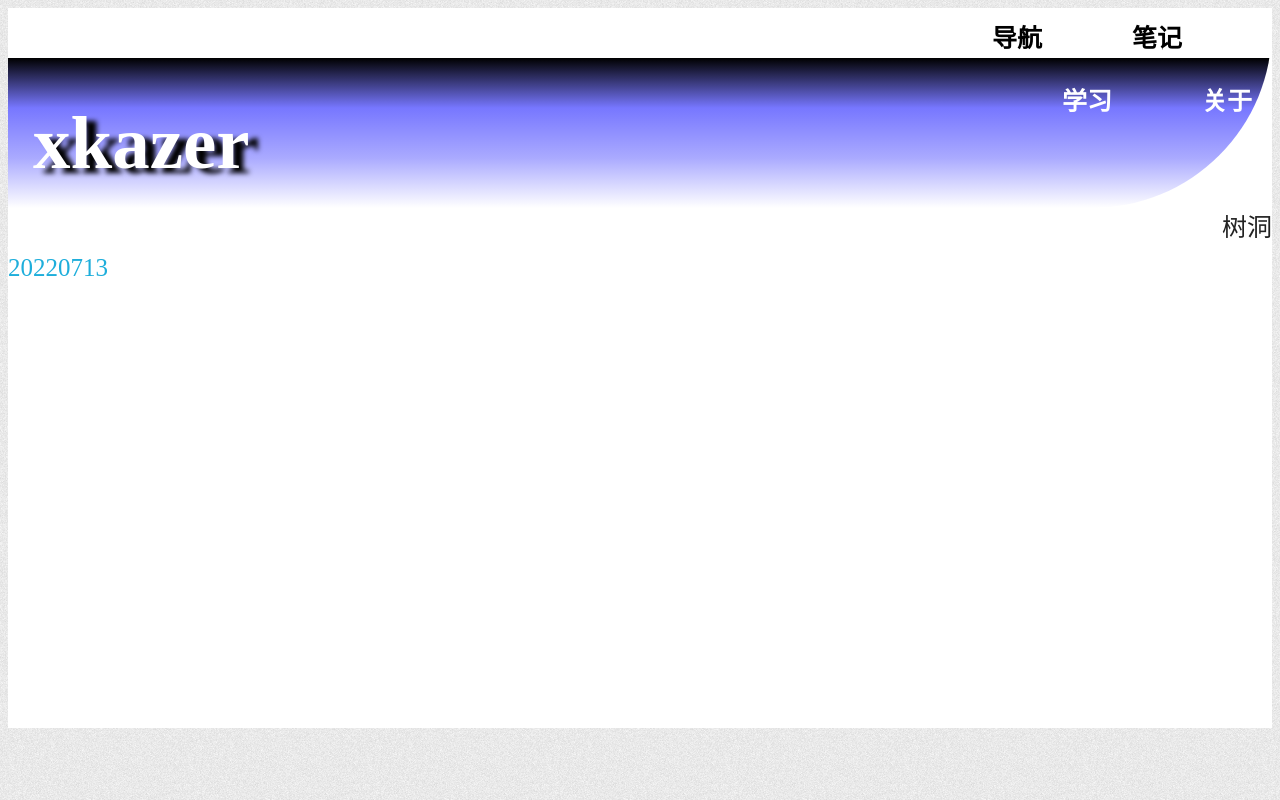
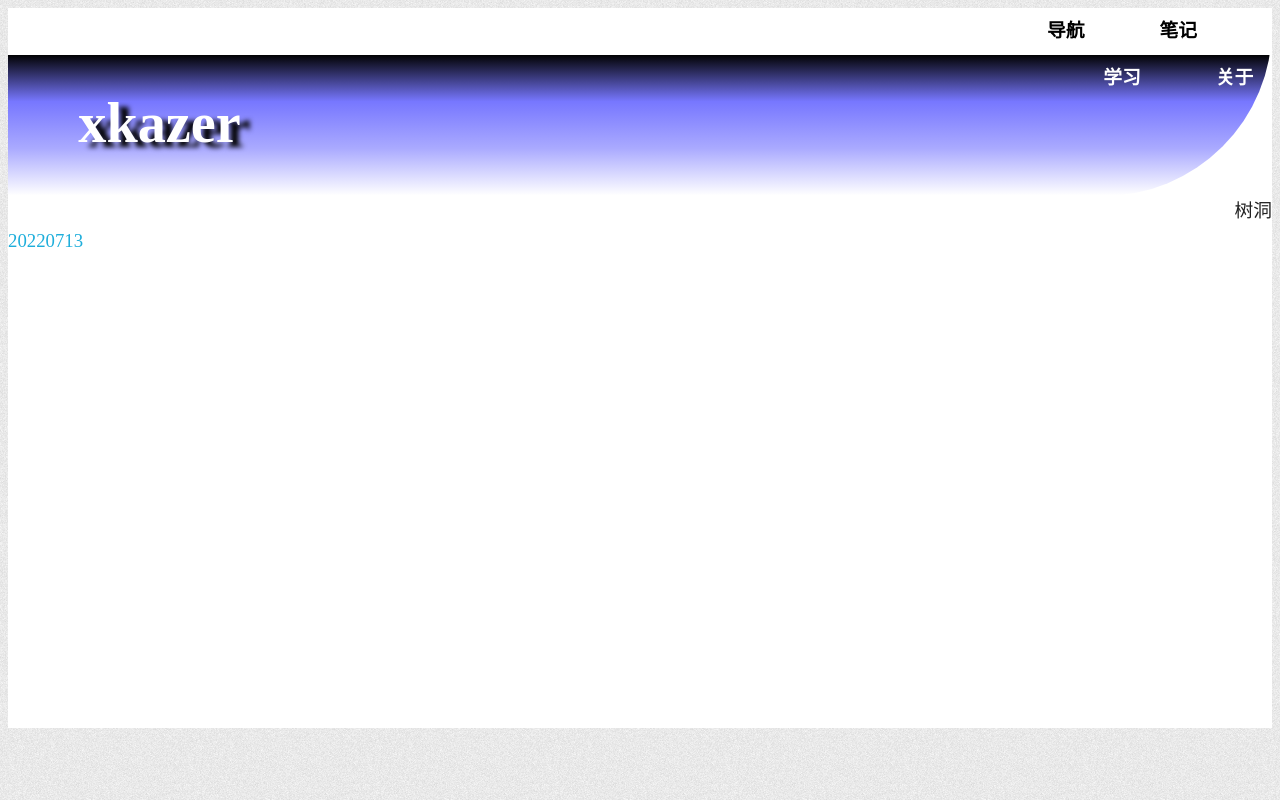
Before and after one commit to xkazer/xkazer.github.io, a website: page web/doc/hole.html in a window 1280 px wide. Drawn offline with Linux system fonts and the light colour scheme.

Commit message:
[Opt] 更新页面元素单位为em

```diff
--- a/web/css/index.css
+++ b/web/css/index.css
@@ -50,8 +50,8 @@ header nav img.header {
 /** 主页标题 */
 header nav div.title {
   position: absolute;
-  top: 75px;
-  left: 25px;
+  top: 1.25em;
+  left: 1.25em;
   color: #fff;
   font-size: 3em;
   font-weight: 700;
@@ -78,7 +78,7 @@ div.content div:first-child {
 div.markdown {
   position: absolute;
   width: 100%;
-  top: calc(70% + 180px);
+  top: calc(70% + 9em);
   background-color: #fff;
 }
 
@@ -121,7 +121,7 @@ div.app {
     position: relative;
     width: 960px;
     height: 540px;
-    font-size: 20px;
+    font-size: 1em;
   }
 }
 
@@ -130,6 +130,6 @@ div.app {
     position: relative;
     width: 1280px;
     height: 720px;
-    font-size: 25px;
+    font-size: 1.25em;
   }
 }
--- a/web/css/markdown.css
+++ b/web/css/markdown.css
@@ -9,10 +9,10 @@ a:hover {
 
 /** 标题菜单样式 */
 header {
-  height: 200px;
-  background-position-y: 200px;
+  height: 10em;
+  background-position-y: 10em;
   background-image: linear-gradient(to bottom, #fff 25%, #000 20%, #77f, #aaf, #fff);
-  border-radius: 0 0 180px 0;
+  border-radius: 0 0 9em 0;
 }
 
 header nav ul {
@@ -24,7 +24,7 @@ header nav ul {
 header nav ul li {
   float: right;
   margin: 0;
-  margin-right: 20px;
+  margin-right: 1em;
   z-index: 10;
 }
 
@@ -46,8 +46,8 @@ header nav ul li:nth-child(odd) a{
 /** 主页标题 */
 header nav div.title {
   position: absolute;
-  top: 75px;
-  left: 25px;
+  top: 1.25em;
+  left: 1.25em;
   color: #fff;
   font-size: 3em;
   font-weight: 700;
@@ -108,7 +108,7 @@ div.app {
     position: relative;
     width: 960px;
     height: 540px;
-    font-size: 20px;
+    font-size: 1em;
   }
 }
 
@@ -117,6 +117,6 @@ div.app {
     position: relative;
     width: 1280px;
     height: 720px;
-    font-size: 25px;
+    font-size: 1.25em;
   }
 }
```
